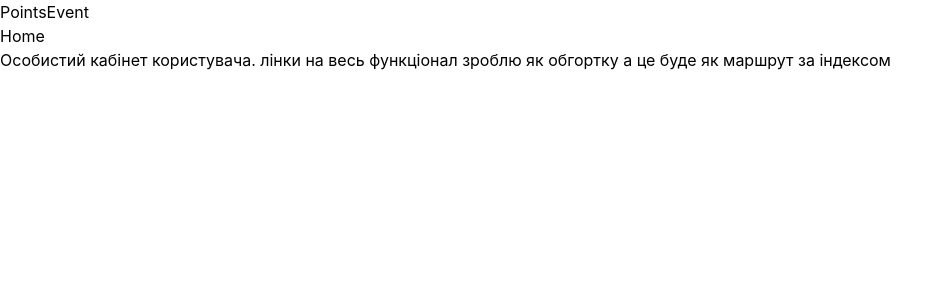
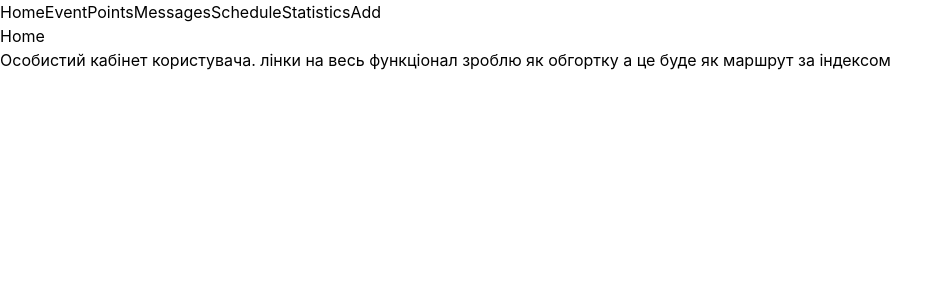
Before and after one commit to SofiiaShevtsova/school-time, a React (Create React App) app: page /admin in a window 1280 px wide. Shown: the top 300 px of the page, without its empty margins (0-952 px from the left). Built offline with nearby package versions, Linux system fonts and the light colour scheme.

Commit message:
fix pages)))

```diff
--- a/src/App.js
+++ b/src/App.js
@@ -8,6 +8,7 @@ import Points from './pages/PointsPage/Points';
 import Schedule from './pages/SchedulePage/Schedule';
 import Start from './pages/StartPage/Start';
 import Statistics from './pages/StatisticsPage/Statistics';
+import Navigation from './components/Navigation/Navigation';
 
 function App() {
    return (
@@ -19,8 +20,12 @@ function App() {
             />
             <Route
                path="/:userType"
-               element={<Home />}
-            >
+               element={<Navigation />}
+         >
+                          <Route
+                  index
+                  element={<Home />}
+               />
                <Route
                   path="event"
                   element={<Event />}
--- a/src/components/Navigation/Navigation.jsx
+++ b/src/components/Navigation/Navigation.jsx
@@ -1,13 +1,18 @@
-import { Outlet, Link } from "react-router-dom";
-import { Suspense } from "react";
+import { Suspense } from 'react';
+import { Link, Outlet } from 'react-router-dom';
 
 const Navigation = () => {
+   const user = 'admin';
    return (
       <>
          <nav>
-        <Link to="/home">Home</Link>
-        <Link to="/home/favorite">Favorite</Link>
-        <Link to="/home/list">My list</Link>
+            <Link to={`/${user}`}>Home</Link>
+            <Link to="event">Event</Link>
+            <Link to="points">Points</Link>
+            <Link to="messages">Messages</Link>
+            <Link to="schedule">Schedule</Link>
+            <Link to="statistics">Statistics</Link>
+            <Link to="add">Add</Link>
          </nav>
          <Suspense fallback={<div>Loading...</div>}>
             <Outlet />
--- a/src/pages/HomePage/Home.jsx
+++ b/src/pages/HomePage/Home.jsx
@@ -1,13 +1,13 @@
-import { Link, Outlet } from 'react-router-dom';
+const Home = () => {
+   return (
+      <>
+         <h2>Home</h2>
+         <p>
+            Особистий кабінет користувача. лінки на весь функціонал зроблю як
+            обгортку а це буде як маршрут за індексом{' '}
+         </p>
+      </>
+   );
+};
 
-const Home = () => {
-    return (<>
-        <Link to='points'>Points</Link>
-        <Link to='event'>Event</Link>
-        <h2>Home</h2>
-        <p>Особистий кабінет користувача. лінки на весь функціонал зроблю як обгортку а це буде як маршрут за індексом </p>
-        <Outlet/>
-    </>)
-}
-
-export default Home
+export default Home;
```
Also changed, not shown: src/pages/StartPage/Start.jsx (+5 -2 lines). Lines whose indentation alone changed are shown as unchanged.
